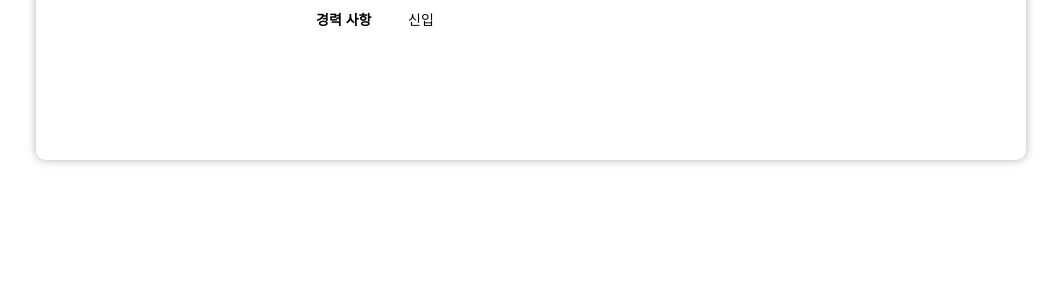
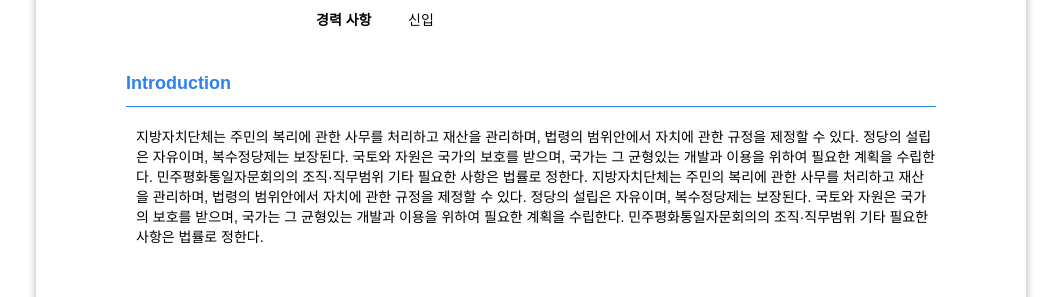
Before and after one commit to weniv/MAKE-RE, a React (Create React App) app: page / in a window 1280 px wide. Both pictures are taken after a click on the button "미리보기". Shown: the part 519-816 px from the top of the page, without its empty margins (109-1170 px from the left). Built offline with nearby package versions, Linux system fonts and the light colour scheme.

Commit message:
Feat: IntroOutput component UI 작성

```diff
--- a/src/components/Intro/IntroInput.module.css
+++ b/src/components/Intro/IntroInput.module.css
@@ -1,6 +1,4 @@
 .introInput {
-  /* resetcss 넣으면 지우기 */
-  box-sizing: border-box;
   width: 810px;
   height: 170px;
   background: #ffffff;
--- /dev/null
+++ b/src/components/Intro/IntroOutput.jsx
@@ -0,0 +1,23 @@
+import styles from './IntroOutput.module.css'
+
+function IntroOutput() {
+  return (
+    <section className={styles.introSection}>
+      <h2>Introduction</h2>
+      <div className={styles.intro}>
+        지방자치단체는 주민의 복리에 관한 사무를 처리하고 재산을 관리하며,
+        법령의 범위안에서 자치에 관한 규정을 제정할 수 있다. 정당의 설립은
+        자유이며, 복수정당제는 보장된다. 국토와 자원은 국가의 보호를 받으며,
+        국가는 그 균형있는 개발과 이용을 위하여 필요한 계획을 수립한다.
+        민주평화통일자문회의의 조직·직무범위 기타 필요한 사항은 법률로 정한다.
+        지방자치단체는 주민의 복리에 관한 사무를 처리하고 재산을 관리하며,
+        법령의 범위안에서 자치에 관한 규정을 제정할 수 있다. 정당의 설립은
+        자유이며, 복수정당제는 보장된다. 국토와 자원은 국가의 보호를 받으며,
+        국가는 그 균형있는 개발과 이용을 위하여 필요한 계획을 수립한다.
+        민주평화통일자문회의의 조직·직무범위 기타 필요한 사항은 법률로 정한다.
+      </div>
+    </section>
+  )
+}
+
+export default IntroOutput
--- /dev/null
+++ b/src/components/Intro/IntroOutput.module.css
@@ -0,0 +1,11 @@
+.introSection {
+  margin-bottom: 40px;
+}
+
+.intro {
+  margin: -6px 0 0 10px;
+  word-wrap: break-word;
+  width: 800px;
+  font-size: 14px;
+  line-height: 20px;
+}
--- a/src/pages/Preview.jsx
+++ b/src/pages/Preview.jsx
@@ -1,9 +1,11 @@
 import Profile from '../components/Profile/ProfileOutput'
+import Intro from '../components/Intro/IntroOutput'
 
 function Preview() {
   return (
     <main>
       <Profile />
+      <Intro />
     </main>
   )
 }
--- a/src/styles/commonStyles.css
+++ b/src/styles/commonStyles.css
@@ -10,7 +10,7 @@
   --placeholder-color: #bdbdbd;
 }
 
-/* 각 섹션 타이틀 */
+/* 각 섹션 타이틀(작성페이지) */
 h2 {
   margin: 40px 0 26px;
   padding-bottom: 10px;
```
